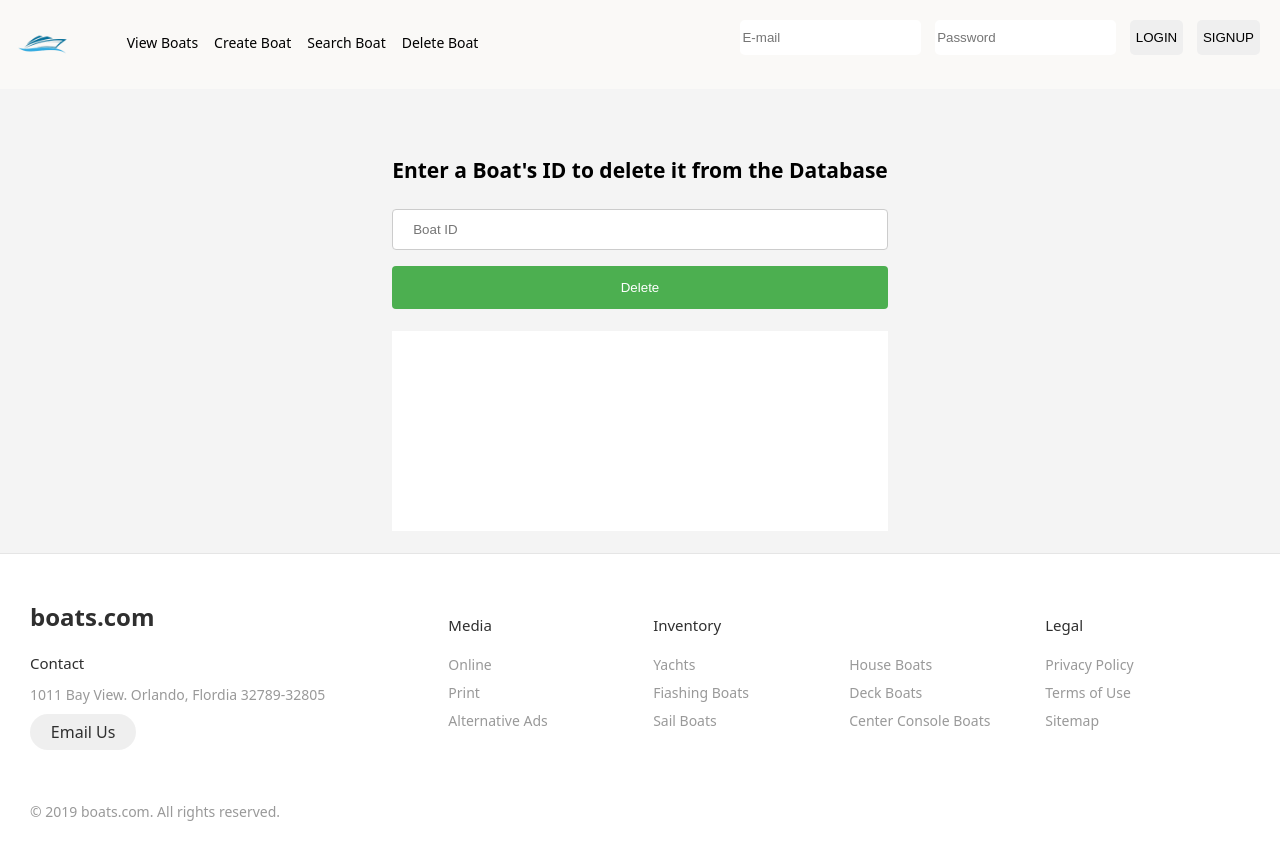
After one commit to rushinski/flask, a Flask app: page /boat-delete in a window 1280 px wide. The commit adds this page. Run offline with Flask 3, Linux system fonts and the light colour scheme.

Commit message:
delete and hotlinks added

```diff
--- a/main.py
+++ b/main.py
@@ -37,6 +37,28 @@ def find_boat_search():
     except:
         return render_template('boat_search.html', boats=boats, error='Falied', sucess=None)
 
+@app.route('/boat-delete', methods=['GET'])
+def get_boat_delete():
+    return render_template('boat_delete.html')
+
+@app.route('/boat-delete', methods=['POST'])
+def delete_boat():
+    boat_id = request.form.get("id")
+
+    try:
+        with engine.connect() as conn:
+            result = conn.execute(text("DELETE FROM boats WHERE id = :id"), {"id": boat_id})
+            conn.commit()
+
+        if result.rowcount > 0:
+            return render_template("boat_delete.html", result=f"Boat ID {boat_id} successfully deleted.")
+        else:
+            return render_template("boat_delete.html", error=f"Boat ID {boat_id} not found.")
+    except:
+        if result.rowcount > 0:
+            return render_template("boat_delete.html", result=f"Boat ID {boat_id} successfully deleted.")
+        else:
+            return render_template("boat_delete.html", error=f"Boat ID {boat_id} not found.")
 
 # Should always be last 2 lines of code
 if __name__ == '__main__': # Checks to make sure the file that the code is ran on is the Flask main
--- a/templates/base.html
+++ b/templates/base.html
@@ -11,10 +11,11 @@
         <div class="">
           <img src="../static/images/boat-logo.png" alt="Logo" class="logo" />
           <ul class="barItem">
-            <li><a>HOME</a></li>
-            <li>SERVICES</li>
-            <li>ABOUT</li>
-            <li>CONTACT</li>
+            <li><a href="{{ url_for('boats') }}">View Boats</a></li>
+            <li><a href="{{ url_for('get_boat') }}">Create Boat</a></li>
+            <li><a href="{{ url_for('get_boat_search') }}">Search Boat</a></li>
+            <li><a href="{{ url_for('get_boat_delete') }}">Delete Boat</a></li>
+
           </ul>
         </div>
 
--- /dev/null
+++ b/templates/boat_delete.html
@@ -0,0 +1,76 @@
+<style>
+    .body{
+        margin: auto;
+    }
+    .input_field {
+      width: 100%;
+      padding: 12px 20px;
+      margin: 8px 0;
+      display: inline-block;
+      border: 1px solid #ccc;
+      border-radius: 4px;
+      box-sizing: border-box;
+    }
+
+    .input_submit {
+      width: 100%;
+      background-color: #4CAF50;
+      color: white;
+      padding: 14px 20px;
+      margin: 8px 0;
+      border: none;
+      border-radius: 4px;
+      cursor: pointer;
+    }
+
+    .input_submit:hover {
+      background-color: #45a049;
+    }
+
+    .sub_header {
+        margin-top: 10%;
+        display: flex;
+        justify-content: center; /* Center horizontally */
+        align-items: center; /* Center vertically */
+    }
+
+    .search_result {
+        display: flex;
+        height: 200px;
+        background-color: white;
+        margin-bottom: 22px;
+        padding: auto;
+    }
+
+    .boat_list_style {
+        list-style: none;
+        padding: 0;
+        margin: auto;
+        text-align: center;
+    }
+
+    .search_result p {
+        margin: auto;
+        text-align: center;
+    }
+</style>
+
+{% extends "base.html" %}
+{% block body %}
+    <div class="body">
+        <div class="sub_header">
+            <h2>Enter a Boat's ID to delete it from the Database</h2>
+        </div>
+        <form action="/boat-delete" method="POST">
+            <input type="number" name="id" placeholder="Boat ID" class="input_field"> <br>
+            <input type="submit" value="Delete" class="input_submit">
+        </form>
+        <div class="search_result">
+            {% if result %}
+                <p><b>{{ result }}</b></p>
+            {% elif error %}
+                <p><b>{{ error }}</b></p>
+            {% endif %}
+        </div>
+    </div>
+{% endblock %}
```
